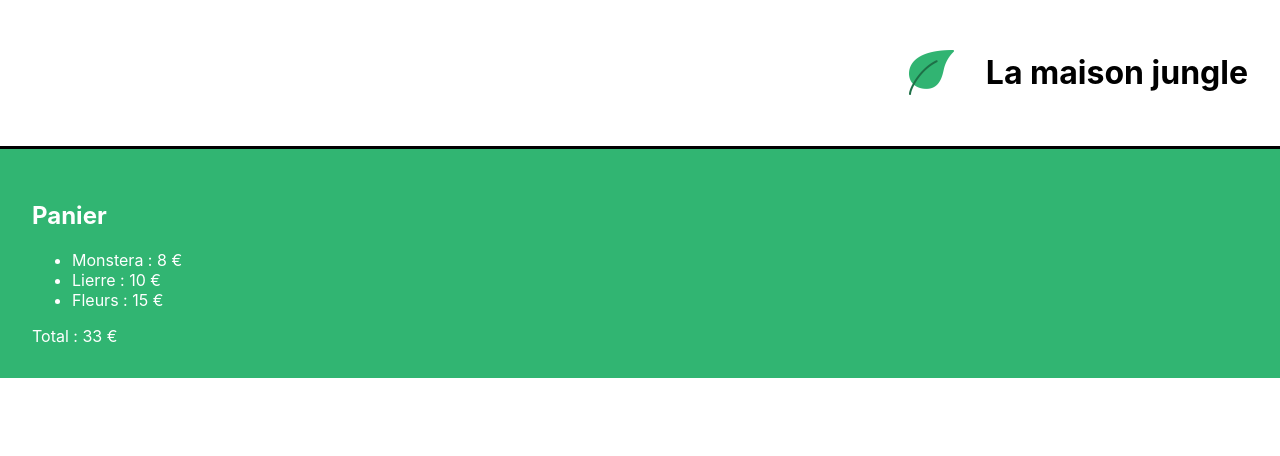
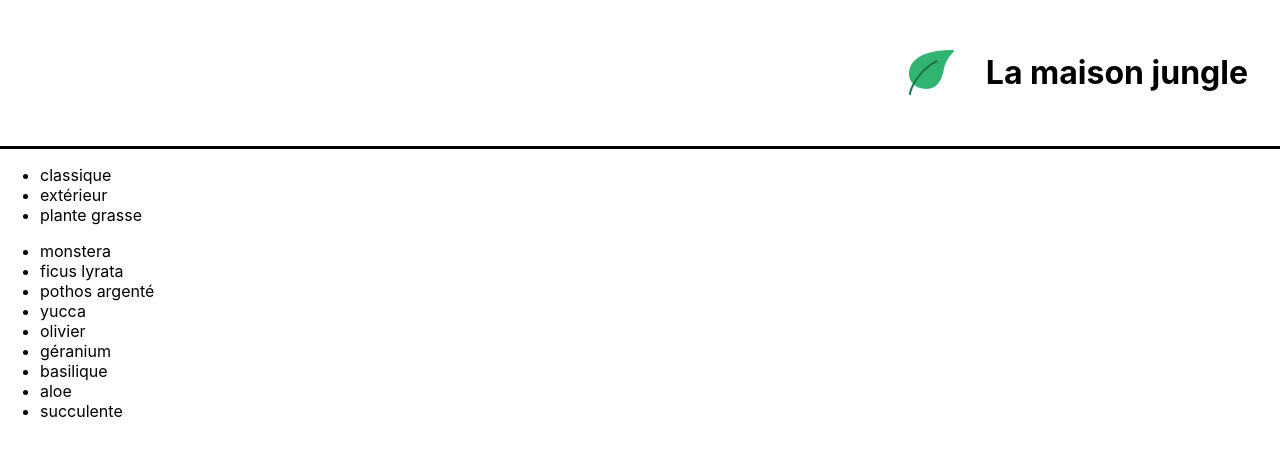
Before and after one commit to Ibrahima96/my-app, a React (Create React App) app: page / in a window 1280 px wide. Shown: the top 456 px of the page. Built offline with nearby package versions, Linux system fonts and the light colour scheme.

Commit message:
condition et key

```diff
--- a/src/components/App.js
+++ b/src/components/App.js
@@ -1,13 +1,15 @@
-import Banner from './Banner'// Import the Banner component
-import Cart from './Cart' // Import the Cart component
+import Banner from './Banner'
+// import Cart from './Cart'
+import ShoppingList from './ShoppingList'
 
 function App() {
-    return (
-        <div>
-            <Banner />
-            <Cart />
-        </div>
-    )
+	return (
+		<div>
+			<Banner />
+			{/* <Cart /> */}
+			<ShoppingList />
+		</div>
+	)
 }
 
-export default App // Export the App component
+export default App
--- /dev/null
+++ b/src/components/ShoppingList.js
@@ -0,0 +1,26 @@
+import { plantList } from '../datas/plantList'
+
+function ShoppingList() {
+	const categories = plantList.reduce(
+		(acc, plant) =>
+			acc.includes(plant.category) ? acc : acc.concat(plant.category),
+		[]
+	)
+
+	return (
+		<div>
+			<ul>
+				{categories.map((cat) => (
+					<li key={cat}>{cat}</li>
+				))}
+			</ul>
+			<ul>
+				{plantList.map((plant) => (
+					<li key={plant.id}>{plant.name}</li>
+				))}
+			</ul>
+		</div>
+	)
+}
+
+export default ShoppingList
--- /dev/null
+++ b/src/datas/plantList.js
@@ -0,0 +1,47 @@
+export const plantList = [
+	{
+		name: 'monstera',
+		category: 'classique',
+		id: '1ed'
+	},
+	{
+		name: 'ficus lyrata',
+		category: 'classique',
+		id: '2ab'
+	},
+	{
+		name: 'pothos argenté',
+		category: 'classique',
+		id: '3sd'
+	},
+	{
+		name: 'yucca',
+		category: 'classique',
+		id: '4kk'
+	},
+	{
+		name: 'olivier',
+		category: 'extérieur',
+		id: '5pl'
+	},
+	{
+		name: 'géranium',
+		category: 'extérieur',
+		id: '6uo'
+	},
+	{
+		name: 'basilique',
+		category: 'extérieur',
+		id: '7ie'
+	},
+	{
+		name: 'aloe',
+		category: 'plante grasse',
+		id: '8fp'
+	},
+	{
+		name: 'succulente',
+		category: 'plante grasse',
+		id: '9vn'
+	}
+]
--- a/src/styles/Cart.css
+++ b/src/styles/Cart.css
@@ -1,5 +1,5 @@
-.lmj-cart{
+/* .lmj-cart{
     padding: 32px;
     color: white;
     background: #31b572;
-}
+} */
```
